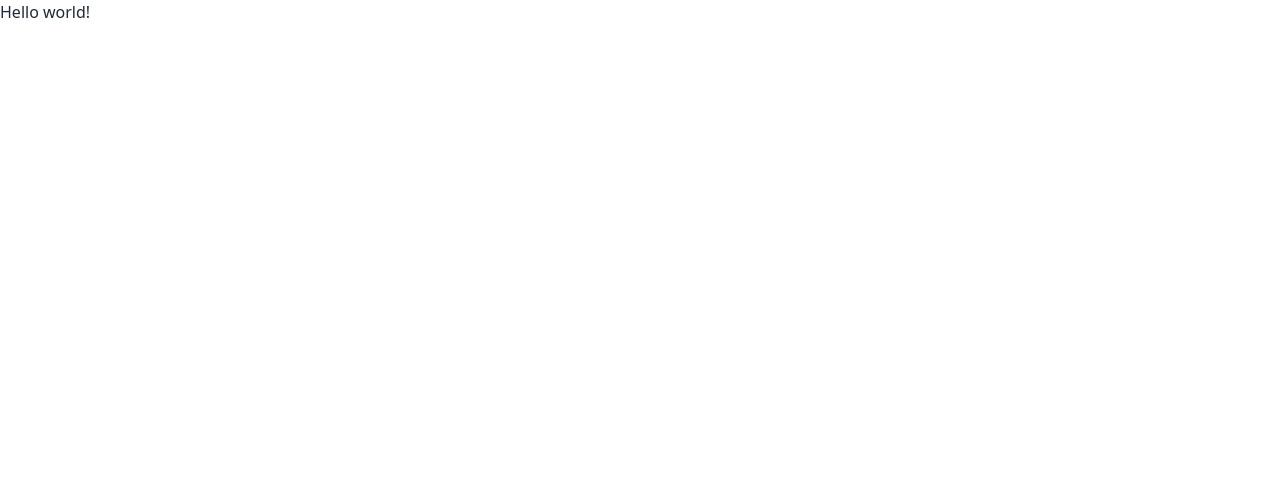
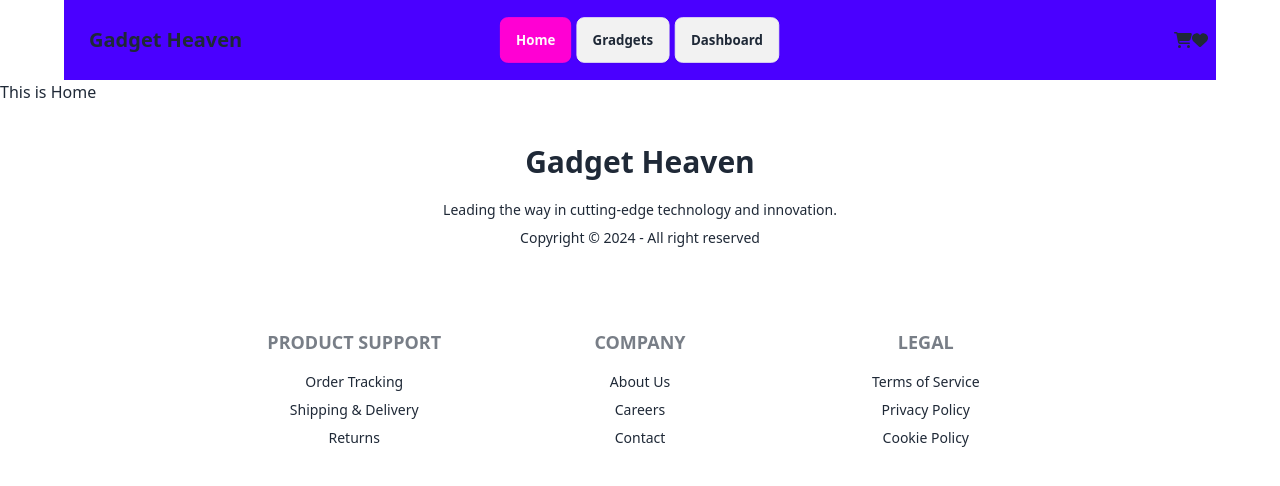
Before and after one commit to programming-hero-web-course-4/b10a8-gadget-heaven-khadija-urmi, a React (Vite) app: page / in a window 1280 px wide. Shown: the top 486 px of the page. Built offline with nearby package versions, Linux system fonts and the light colour scheme.

Commit message:
navbar is created half

```diff
--- a/package.json
+++ b/package.json
@@ -10,6 +10,9 @@
     "preview": "vite preview"
   },
   "dependencies": {
+    "@fortawesome/fontawesome-svg-core": "^6.6.0",
+    "@fortawesome/free-solid-svg-icons": "^6.6.0",
+    "@fortawesome/react-fontawesome": "^0.2.2",
     "localforage": "^1.10.0",
     "match-sorter": "^7.0.0",
     "react": "^18.3.1",
--- /dev/null
+++ b/src/components/Banner/Banner.jsx
@@ -0,0 +1,11 @@
+
+
+const Banner = () => {
+    return (
+        <div>
+
+        </div>
+    );
+};
+
+export default Banner;
--- /dev/null
+++ b/src/components/Footer/Footer.jsx
@@ -0,0 +1,37 @@
+import { Link } from "react-router-dom";
+
+const Footer = () => {
+    return (
+        <footer className="footer footer-center max-w-6xl mx-auto p-10">
+            <aside>
+                <h3 className="text-3xl font-bold mb-3">Gadget Heaven</h3>
+                <p className="font-medium text-gray-500">
+                    Leading the way in cutting-edge technology and innovation.
+                </p>
+                <p>Copyright © {new Date().getFullYear()} - All right reserved</p>
+            </aside>
+            <div className="grid grid-cols-1 md:grid-cols-2 lg:grid-cols-3 gap-28 mt-10">
+                <nav className="flex flex-col space-y-2">
+                    <h6 className="footer-title text-lg">Product Support</h6>
+                    <Link className="link link-hover">Order Tracking</Link>
+                    <Link className="link link-hover">Shipping & Delivery</Link>
+                    <Link className="link link-hover">Returns</Link>
+                </nav>
+                <nav className="flex flex-col space-y-2">
+                    <Link className="footer-title text-lg">Company</Link>
+                    <Link className="link link-hover">About Us</Link>
+                    <Link className="link link-hover">Careers</Link>
+                    <Link className="link link-hover">Contact</Link>
+                </nav>
+                <nav className="flex flex-col space-y-2">
+                    <h6 className="footer-title text-lg">Legal</h6>
+                    <Link className="link link-hover">Terms of Service</Link>
+                    <Link className="link link-hover">Privacy Policy</Link>
+                    <Link className="link link-hover">Cookie Policy</Link>
+                </nav>
+            </div>
+        </footer>
+    );
+};
+
+export default Footer;
--- a/src/components/Navbar/Navbar.jsx
+++ b/src/components/Navbar/Navbar.jsx
@@ -0,0 +1,59 @@
+import { FontAwesomeIcon } from '@fortawesome/react-fontawesome';
+import { faCartShopping } from '@fortawesome/free-solid-svg-icons';
+import { faHeart } from '@fortawesome/free-solid-svg-icons';
+import { NavLink } from "react-router-dom";
+
+
+const Navbar = () => {
+    const links = <>
+        <NavLink
+            to="/"
+            className={({ isActive }) =>
+                isActive ? "btn btn-secondary" : "btn"
+            }
+        >
+            Home
+        </NavLink>
+        <NavLink
+            to="/gadget"
+            className={({ isActive }) =>
+                isActive ? "btn btn-secondary" : "btn"
+            }
+        >
+            Gradgets
+        </NavLink>
+        <NavLink
+            to="/dashboard"
+            className={({ isActive }) =>
+                isActive ? "btn btn-secondary" : "btn"
+            }
+        >
+            Dashboard
+        </NavLink>
+    </>
+    return (
+        <div className="navbar bg-primary text-white max-w-6xl mx-auto">
+            <div className="navbar-start">
+                <div className="dropdown">
+                    <ul
+                        tabIndex={0}
+                        className="menu menu-sm dropdown-content bg-base-100 rounded-box z-[1] mt-3 w-52 p-2 shadow">
+                        {links}
+                    </ul>
+                </div>
+                <a className="btn btn-ghost text-xl">Gadget Heaven</a>
+            </div>
+            <div className="navbar-center hidden lg:flex">
+                <ul className="menu menu-horizontal px-1">
+                    {links}
+                </ul>
+            </div>
+            <div className="navbar-end">
+                <FontAwesomeIcon icon={faCartShopping} />
+                <FontAwesomeIcon icon={faHeart} />
+            </div>
+        </div>
+    );
+}
+
+export default Navbar;
--- a/src/layouts/MainLayout.jsx
+++ b/src/layouts/MainLayout.jsx
@@ -1,9 +1,13 @@
-import React from 'react';
+import { Outlet } from "react-router-dom";
+import Navbar from "../components/Navbar/Navbar";
+import Footer from "../components/Footer/Footer";
 
 const MainLayout = () => {
     return (
         <div>
-
+            <div><Navbar /></div>
+            <div><Outlet /></div>
+            <div><Footer /></div>
         </div>
     );
 };
--- a/src/pages/AllGadget/AllGadget.jsx
+++ b/src/pages/AllGadget/AllGadget.jsx
@@ -3,7 +3,7 @@ import React from 'react';
 const AllGadget = () => {
     return (
         <div>
-
+            Gadjet is here
         </div>
     );
 };
--- a/src/pages/Home/Home.jsx
+++ b/src/pages/Home/Home.jsx
@@ -1,9 +1,8 @@
-import React from 'react';
 
 const Home = () => {
     return (
         <div>
-
+            This is Home
         </div>
     );
 };
--- a/tailwind.config.js
+++ b/tailwind.config.js
@@ -5,6 +5,9 @@ export default {
     "./src/**/*.{js,ts,jsx,tsx}",
   ],
   theme: {
+    colors: {
+      primary: ' #9538E2.'
+    },
     extend: {},
   },
   plugins: [
```
Also changed, not shown: src/routes/Routes.jsx (+20 -2 lines), 1 other file (tests, documents, lock files or other folders).
